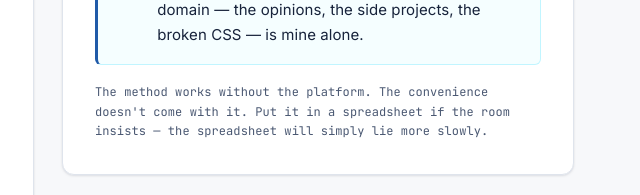
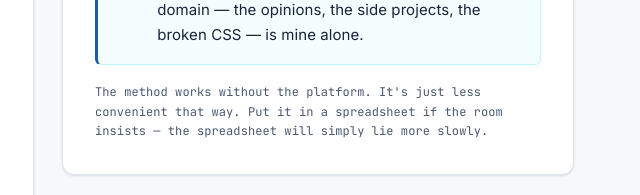
Before and after one commit to sorklin/sorklin.github.io, a plain HTML site: page cyber-risk-quant/index.html in a window 1280 px wide. Shown: the part 3125-3320 px from the top of the page, 592-1232 px from the left. Drawn offline with Linux system fonts and the light colour scheme.

Commit message:
Clarify method-without-platform line: without a platform is less convenient
Owner review fix: 'The convenience doesn't come with it' was ambiguous
(it could read as the platform lacking convenience). Now states the
intended meaning directly. Assisted by an AI agent (lead); checker green;
local branch only.

```diff
--- a/cyber-risk-quant/index.html
+++ b/cyber-risk-quant/index.html
@@ -232,7 +232,7 @@
                 this domain — the opinions, the side projects, the broken CSS — is mine alone.</div>
             </div>
             <p class="dim mono" style="font-size:12px;margin-top:18px">
-              The method works without the platform. The convenience doesn't come with it.
+              The method works without the platform. It's just less convenient that way.
               Put it in a spreadsheet if the room insists — the spreadsheet will simply lie more slowly.
             </p>
           </div>
```
